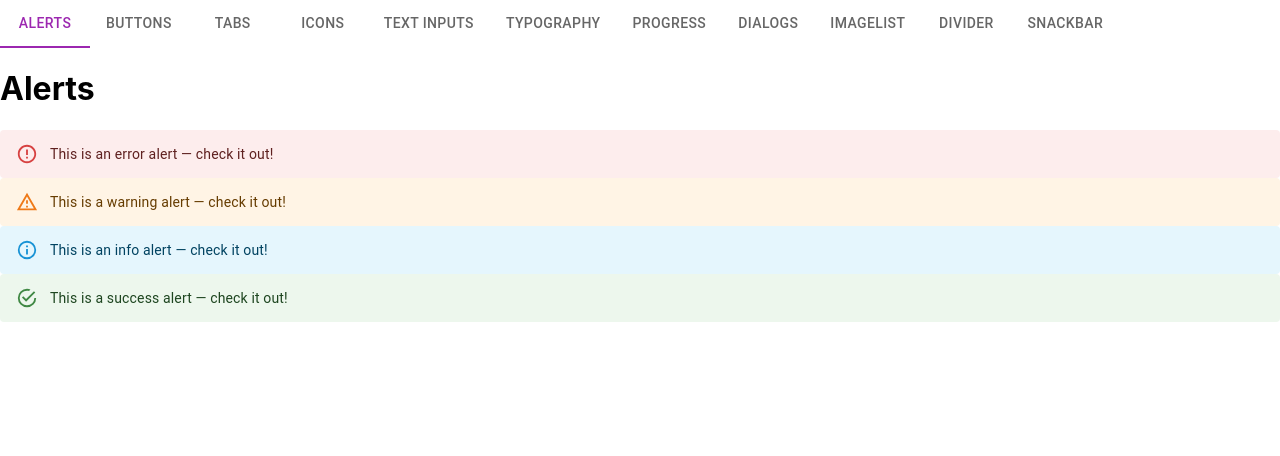
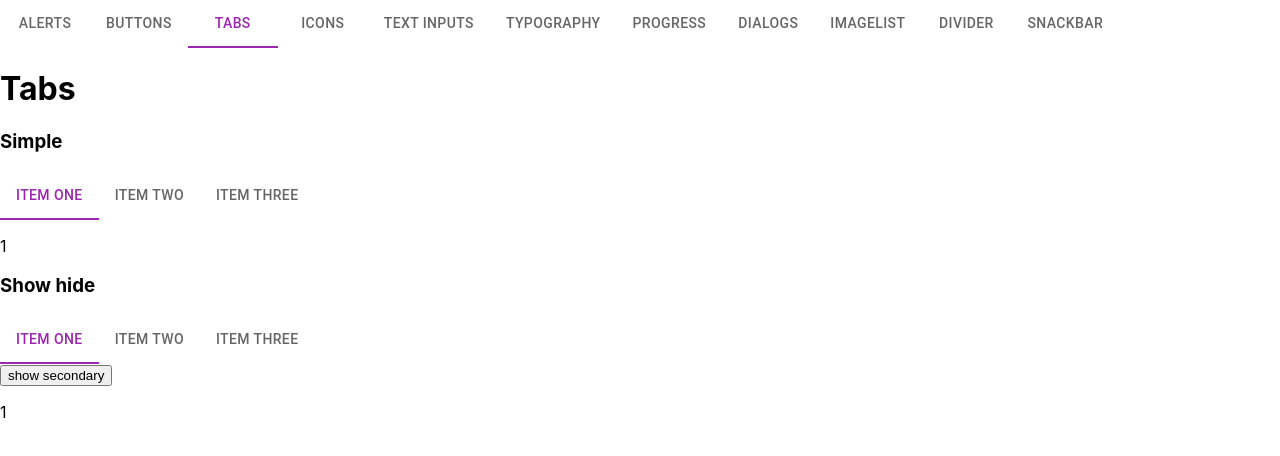
Before and after one commit to NathanKr/mui-playground, a React (Vite) app: page / in a window 1280 px wide. Shown: the top 456 px of the page. Built offline with nearby package versions, Linux system fonts and the light colour scheme.

Commit message:
secondary tab

```diff
--- a/src/App.tsx
+++ b/src/App.tsx
@@ -15,7 +15,7 @@ import MuiDivider from "./components/MuiDivider";
 import MuiSnackBar from "./components/MuiSnackBar";
 
 export default function App() {
-  const [tabValue, setTabValue] = useState<TabValue>(TabValue.Alerts);
+  const [tabValue, setTabValue] = useState<TabValue>(TabValue.Tabs);
 
   const handleChange = (event: SyntheticEvent, newTabValue: TabValue) => {
     setTabValue(newTabValue);
--- a/src/components/MuiTabs.tsx
+++ b/src/components/MuiTabs.tsx
@@ -1,33 +1,18 @@
 import Tabs from "@mui/material/Tabs";
 import Tab from "@mui/material/Tab";
 import { SyntheticEvent, useState } from "react";
+import MuiTabsSimple from "./MuiTabsSimple";
+import MuiTabsShowHide from "./MuiTabsShowHide";
 
 export default function MuiTabs() {
-  const [tabValue, setTabValue] = useState("1");
-
-  const handleChange = (event: SyntheticEvent, newTabValue: string) => {
-    setTabValue(newTabValue);
-  };
-
-  const elems = ["1", "2", "3"].map((it) =>
-    it == tabValue ? <p key={it}>{it}</p> : ""
-  );
 
   return (
     <div>
       <h1>Tabs</h1>
-      <Tabs
-        value={tabValue}
-        onChange={handleChange}
-        textColor="secondary"
-        indicatorColor="secondary"
-        aria-label="secondary tabs example"
-      >
-        <Tab value="1" label="Item One" />
-        <Tab value="2" label="Item Two" />
-        <Tab value="3" label="Item Three" />
-      </Tabs>
-      {elems}
+      <h3>Simple</h3>
+      <MuiTabsSimple/>
+      <h3>Show hide</h3>
+      <MuiTabsShowHide/>
     </div>
   );
 }
--- /dev/null
+++ b/src/components/MuiTabsShowHide.tsx
@@ -0,0 +1,55 @@
+import Tabs from "@mui/material/Tabs";
+import Tab from "@mui/material/Tab";
+import { SyntheticEvent, useState } from "react";
+
+export default function MuiTabsShowHide() {
+  const [tabValue, setTabValue] = useState("1");
+  const [secondaryTabValue, setSecondaryTabValue] = useState("");
+
+  function isSecondary(tabValue: string): boolean {
+    return tabValue.indexOf(".") > -1;
+  }
+
+  const handleChange = (event: SyntheticEvent, newTabValue: string) => {
+    if (isSecondary(newTabValue)) {
+      setSecondaryTabValue(newTabValue);
+    } else {
+      setSecondaryTabValue("");
+    }
+    setTabValue(newTabValue);
+  };
+
+  const elems = ["1", "2", "3", "3.1", "3.2"].map((it) =>
+    it == tabValue ? <p key={it}>{it}</p> : ""
+  );
+
+  return (
+    <div>
+      <Tabs
+        value={tabValue}
+        onChange={handleChange}
+        textColor="secondary"
+        indicatorColor="secondary"
+        aria-label="secondary tabs example"
+      >
+        <Tab value="1" label="Item One" />
+        <Tab value="2" label="Item Two" />
+        <Tab value="3" label="Item Three" />
+        {secondaryTabValue == "3.1" ? (
+          <Tab value="3.1" label="Item Three.One" />
+        ) : (
+          ""
+        )}
+        {secondaryTabValue == "3.2" ? (
+          <Tab value="3.2" label="Item Three.Two" />
+        ) : (
+          ""
+        )}
+      </Tabs>
+      <button onClick={() =>{
+        setSecondaryTabValue('3.1')
+      }}>show secondary</button>
+      {elems}
+    </div>
+  );
+}
--- /dev/null
+++ b/src/components/MuiTabsSimple.tsx
@@ -0,0 +1,32 @@
+import Tabs from "@mui/material/Tabs";
+import Tab from "@mui/material/Tab";
+import { SyntheticEvent, useState } from "react";
+
+export default function MuiTabsSimple() {
+  const [tabValue, setTabValue] = useState("1");
+
+  const handleChange = (event: SyntheticEvent, newTabValue: string) => {
+    setTabValue(newTabValue);
+  };
+
+  const elems = ["1", "2", "3"].map((it) =>
+    it == tabValue ? <p key={it}>{it}</p> : ""
+  );
+
+  return (
+    <div>
+      <Tabs
+        value={tabValue}
+        onChange={handleChange}
+        textColor="secondary"
+        indicatorColor="secondary"
+        aria-label="secondary tabs example"
+      >
+        <Tab value="1" label="Item One" />
+        <Tab value="2" label="Item Two" />
+        <Tab value="3" label="Item Three" />
+      </Tabs>
+      {elems}
+    </div>
+  );
+}
```
